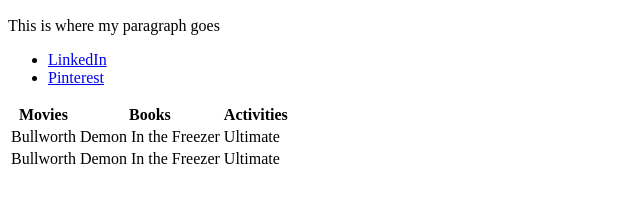
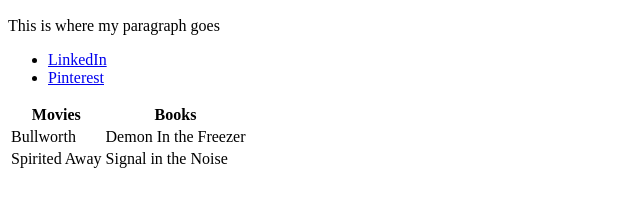
Before and after one commit to atecza/atecza.github.io, a plain HTML site: page index.html in a window 1280 px wide. Shown: the part 45-252 px from the top of the page, without its empty margins (0-640 px from the left). Drawn offline with Linux system fonts and the light colour scheme.

```diff
--- a/index.html
+++ b/index.html
@@ -10,7 +10,7 @@
     Adrienne's Bio
   </header>
 
-  <img src='/Users/agetecza/Desktop/My Pictures/Moose2'>
+  <img src='~/Users/agetecza/Desktop/My_Pictures/Moose2'>
 
   <p>
     This is where my paragraph goes
@@ -26,19 +26,16 @@
             <tr>
                 <th>Movies</th>
                 <th>Books</th>
-                <th>Activities</th>
             </tr>
         </thead>
         <tbody>
             <tr>
                 <td>Bullworth</td>
                 <td>Demon In the Freezer</td>
-                <td>Ultimate</td>
             </tr>
             <tr>
-                <td>Bullworth</td>
-                <td>Demon In the Freezer</td>
-                <td>Ultimate</td>
+                <td>Spirited Away</td>
+                <td>Signal in the Noise</td>
             </tr>
         </tbody>
     </table>
```
